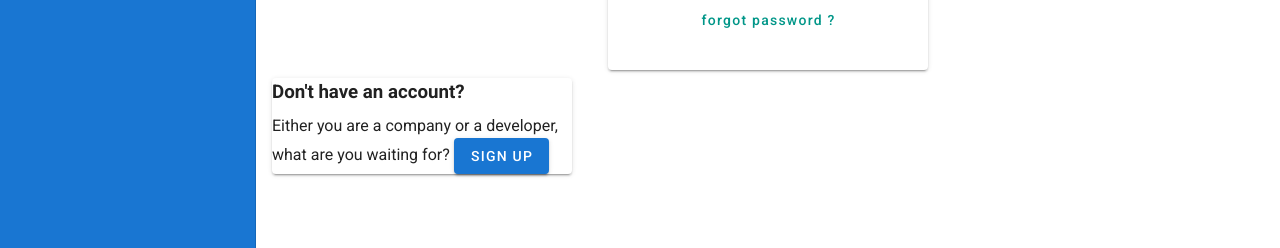
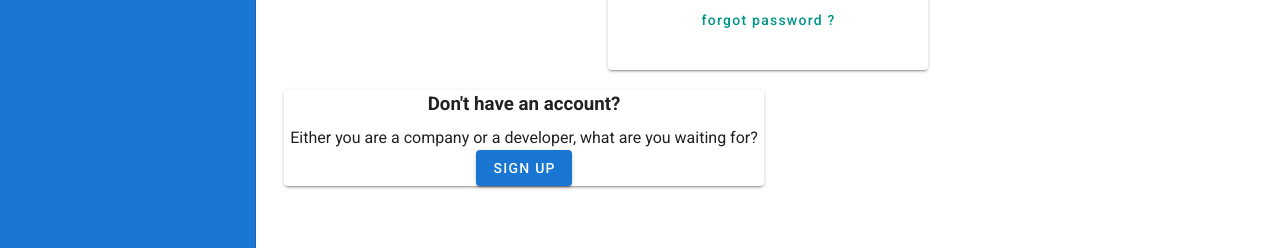
Before and after one commit to draddo11/vuetifyTodo, a Vue app: page /signin in a window 1280 px wide. Shown: the part 481-729 px from the top of the page. Built offline with nearby package versions, Linux system fonts and the light colour scheme.

Commit message:
progress

```diff
--- a/src/views/SignIn.vue
+++ b/src/views/SignIn.vue
@@ -120,15 +120,17 @@
 
     </v-form>
     </v-card>
-    <v-card  cols="4"
-            md="4"
+     <v-col class="text-center" md="8" cols="12">
+    <v-card  cols="8"
+            md="8"
             position="center"
-            max-width="300px">
-<h3 class="my-2" >Don't have an account?</h3>
-Either you are a company or a developer, what are you waiting for?
-<v-btn class= primary> Sign Up</v-btn>
+            max-width="480px">
+    <h3 class="my-2" >Don't have an account?</h3>
+    Either you are a company or a developer, what are you waiting for?
+    <span><v-btn class= primary> Sign Up</v-btn></span>
 
     </v-card>
+     </v-col>
   </div>
 
 
```
